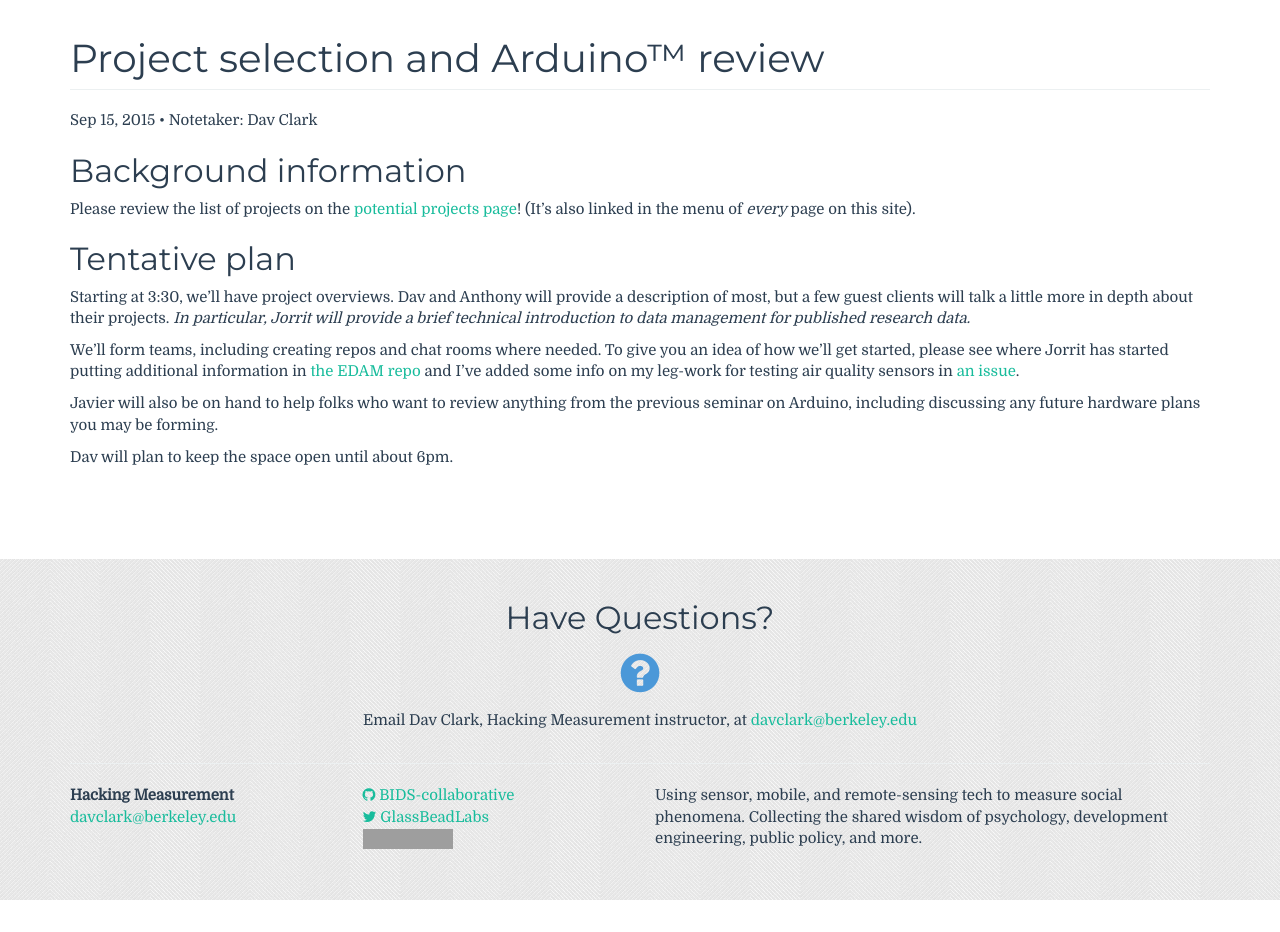
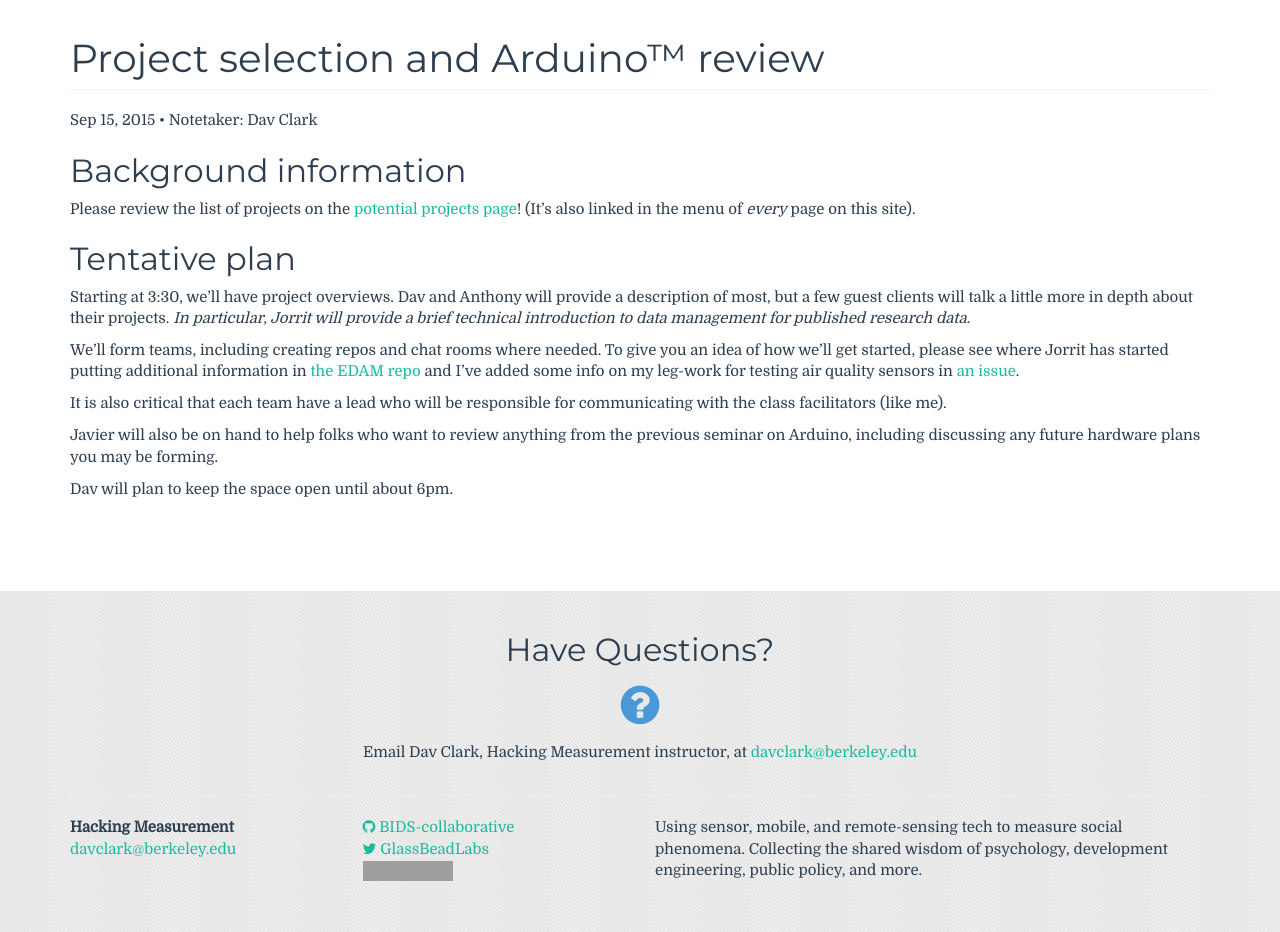
Before and after one commit to BIDS-collaborative/hackingmeasurement.github.io, a Jekyll site: the page built from syllabus/_posts/2015-09-15-project-selection.md, in a window 1280 px wide and 1318 px high, cut to the strip 386-1318 px from the top of the window. Built offline with Jekyll 4.4.1, drawn with Linux system fonts in a browser that asks for light colours; comment, search, counter and statistics services are not loaded; grey boxes are pictures that could not be loaded.

Commit message:
Minor update about team leads

```diff
--- a/syllabus/_posts/2015-09-15-project-selection.md
+++ b/syllabus/_posts/2015-09-15-project-selection.md
@@ -25,6 +25,9 @@ repo](https://github.com/BIDS-collaborative/EDAM) and I've added some info on
 my leg-work for testing air quality sensors in [an
 issue](https://github.com/BIDS-collaborative/air-quality/issues/2).
 
+It is also critical that each team have a lead who will be responsible for
+communicating with the class facilitators (like me).
+
 Javier will also be on hand to help folks who want to review anything from the
 previous seminar on Arduino, including discussing any future hardware plans you
 may be forming.
```
